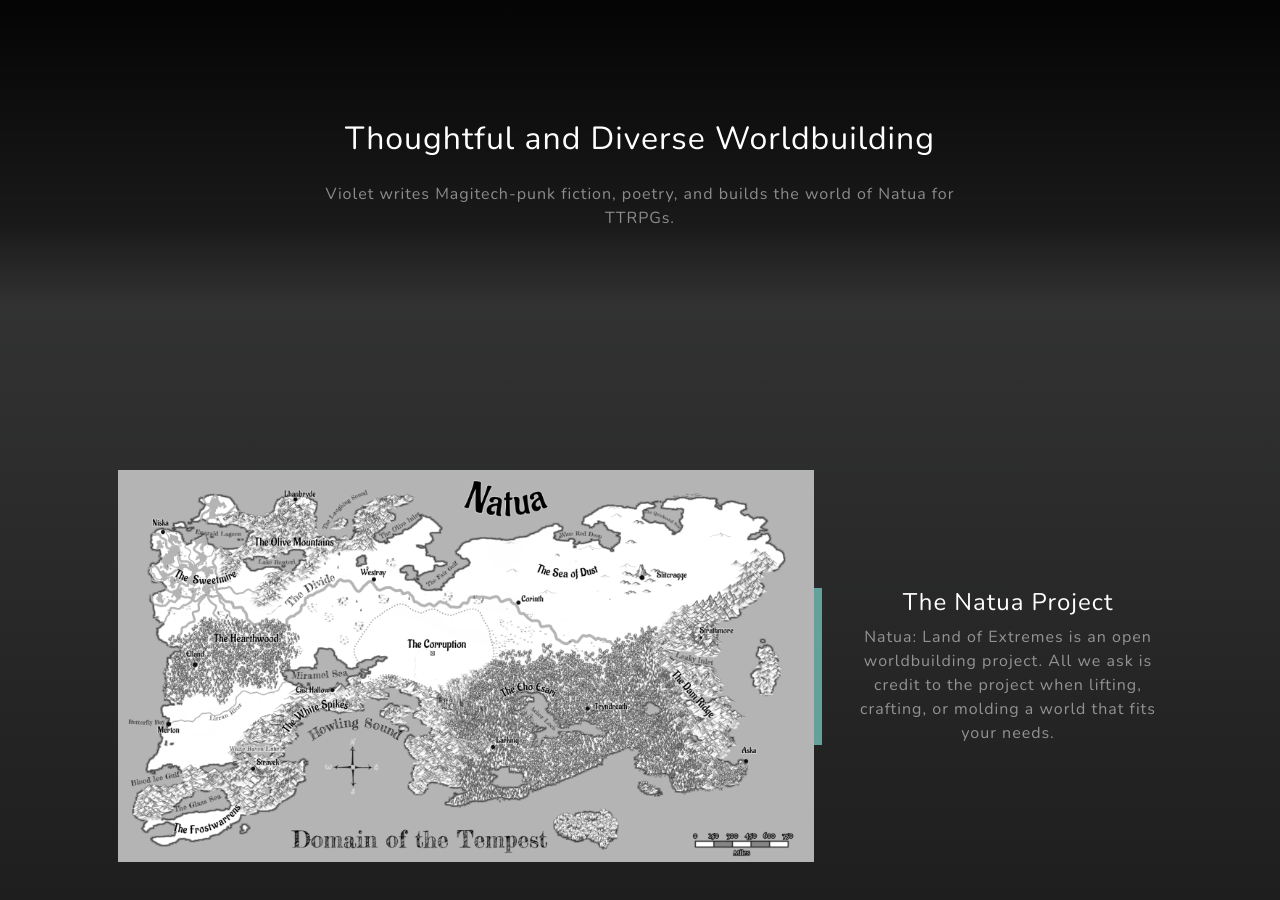
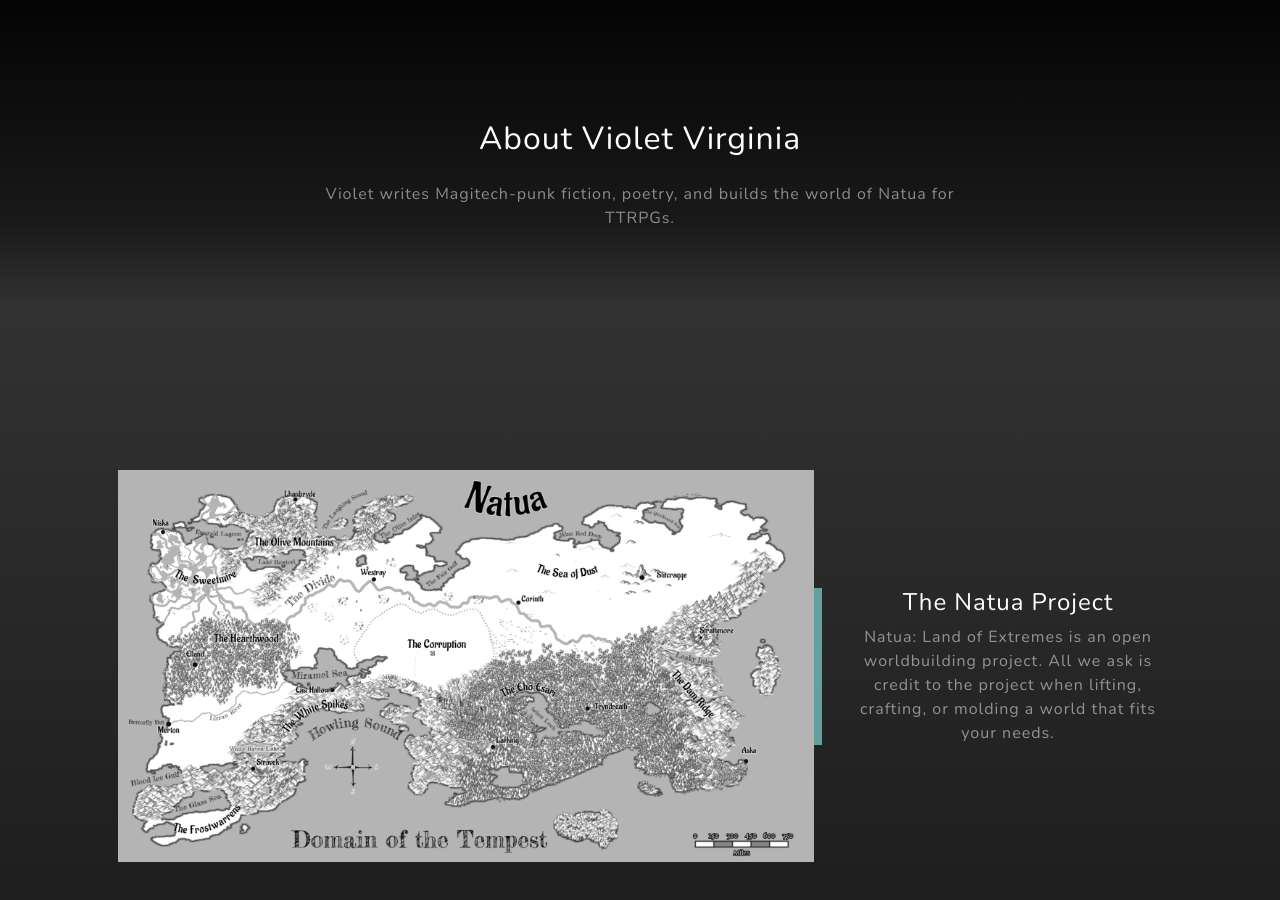
Before and after one commit to NMassarelli/VVHome, an Angular app: page / in a window 1280 px wide. Shown: the part 840-1740 px from the top of the page. Built offline with nearby package versions, Linux system fonts and the light colour scheme.

Commit message:
vv hometab

```diff
--- a/src/app/app.component.html
+++ b/src/app/app.component.html
@@ -2,7 +2,7 @@
 <html lang="en">
 <head>
   <meta charset="utf-8" />
-  <title>VioletVirginiaHome</title>
+  <title>Violet Virginia Home</title>
   <base href="/" />
   <meta name="viewport" content="width=device-width, initial-scale=1" />
   <link rel="icon" type="image/x-icon" href="favicon.ico" />
@@ -34,7 +34,7 @@
     <div class="container px-4 px-lg-5">
       <div class="row gx-4 gx-lg-5 justify-content-center">
         <div class="col-lg-8">
-          <h2 class="text-white mb-4">Thoughtful and Diverse Worldbuilding</h2>
+          <h2 class="text-white mb-4">About Violet Virginia</h2>
           <p class="text-white-50">
             Violet writes Magitech-punk fiction, poetry, and builds the world of Natua for TTRPGs.
           </p>
```
